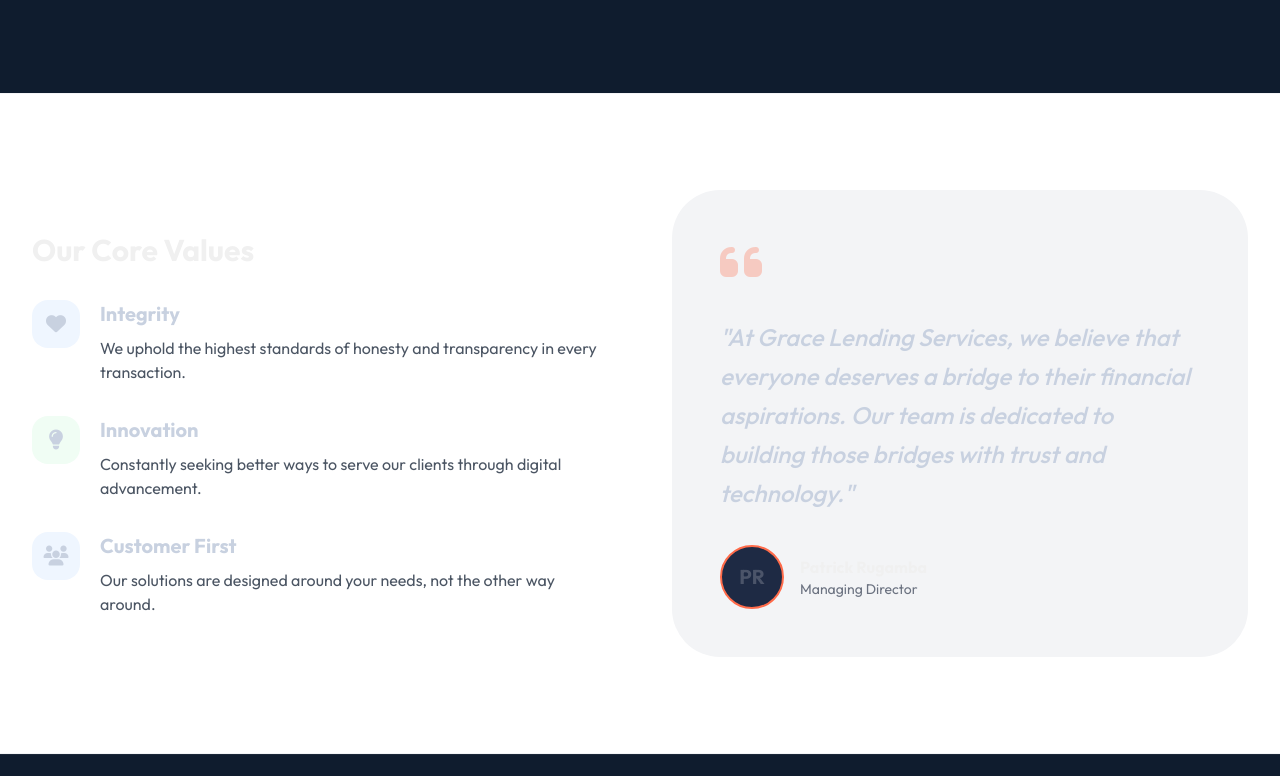
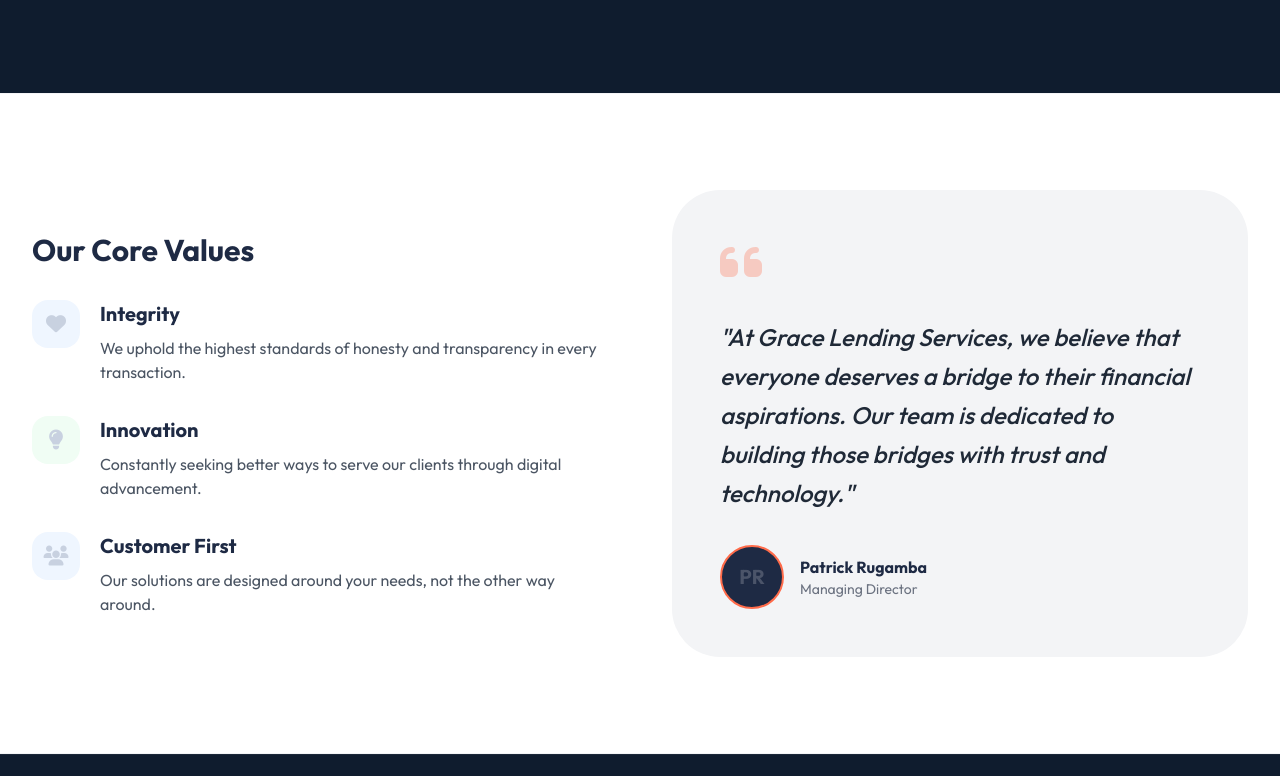
Before and after one commit to fullstacksoftwareltdrwanda/gracelending_website, a PHP site: the page made by team.php in a window 1280 px wide. Shown: the part 884-1660 px from the top of the page. Run offline with PHP 8.4, Linux system fonts and the light colour scheme; some libraries are stand-ins or nearby versions.

Commit message:
Leadership

```diff
--- a/team.php
+++ b/team.php
@@ -66,26 +66,26 @@
     <div class="max-w-7xl mx-auto px-4 sm:px-6 lg:px-8">
         <div class="flex flex-col md:flex-row items-center gap-16">
             <div class="flex-1">
-                <h3 class="text-3xl font-bold text-neutral-heading mb-8">Our Core Values</h3>
+                <h3 class="text-3xl font-bold text-primary-navy mb-8">Our Core Values</h3>
                 <div class="space-y-8">
                     <div class="flex items-start gap-5">
                         <div class="w-12 h-12 rounded-2xl bg-blue-50 flex items-center justify-center flex-shrink-0 text-primary-blue"><i class="fas fa-heart text-xl"></i></div>
                         <div>
-                            <h4 class="text-xl font-bold mb-2">Integrity</h4>
+                            <h4 class="text-xl font-bold mb-2 text-primary-navy">Integrity</h4>
                             <p class="text-gray-600">We uphold the highest standards of honesty and transparency in every transaction.</p>
                         </div>
                     </div>
                     <div class="flex items-start gap-5">
                         <div class="w-12 h-12 rounded-2xl bg-green-50 flex items-center justify-center flex-shrink-0 text-primary-green"><i class="fas fa-lightbulb text-xl"></i></div>
                         <div>
-                            <h4 class="text-xl font-bold mb-2">Innovation</h4>
+                            <h4 class="text-xl font-bold mb-2 text-primary-navy">Innovation</h4>
                             <p class="text-gray-600">Constantly seeking better ways to serve our clients through digital advancement.</p>
                         </div>
                     </div>
                     <div class="flex items-start gap-5">
                         <div class="w-12 h-12 rounded-2xl bg-blue-50 flex items-center justify-center flex-shrink-0 text-primary-light"><i class="fas fa-users text-xl"></i></div>
                         <div>
-                            <h4 class="text-xl font-bold mb-2">Customer First</h4>
+                            <h4 class="text-xl font-bold mb-2 text-primary-navy">Customer First</h4>
                             <p class="text-gray-600">Our solutions are designed around your needs, not the other way around.</p>
                         </div>
                     </div>
@@ -95,7 +95,7 @@
                 <div class="bg-gray-100 rounded-[3rem] p-12 relative overflow-hidden">
                     <div class="relative z-10">
                         <i class="fas fa-quote-left text-5xl text-primary-coral mb-8 block opacity-30"></i>
-                        <p class="text-2xl font-medium text-neutral-body leading-relaxed mb-8 italic">
+                        <p class="text-2xl font-medium text-gray-800 leading-relaxed mb-8 italic">
                             "At Grace Lending Services, we believe that everyone deserves a bridge to their financial aspirations. Our team is dedicated to building those bridges with trust and technology."
                         </p>
                         <div class="flex items-center gap-4">
@@ -103,7 +103,7 @@
                                 <span class="text-xl font-bold text-white opacity-20">PR</span>
                             </div>
                             <div>
-                                <p class="font-bold text-neutral-heading">Patrick Rugamba</p>
+                                <p class="font-bold text-primary-navy">Patrick Rugamba</p>
                                 <p class="text-gray-500 text-sm">Managing Director</p>
                             </div>
                         </div>
```
